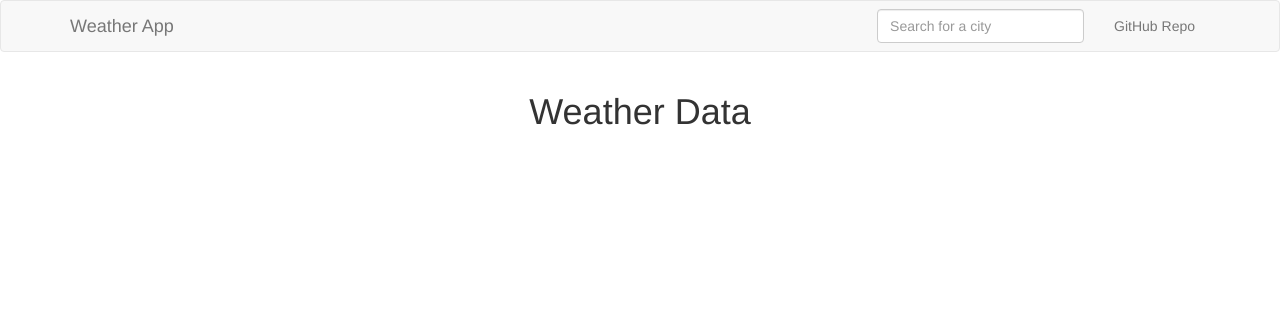
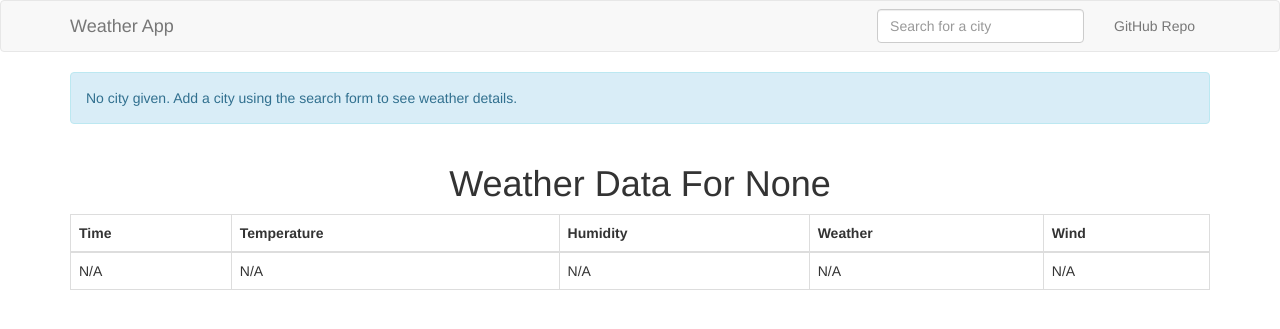
Before and after one commit to pereruannabaala/WeatherApp, a Flask app: page / in a window 1280 px wide. Shown: the top 329 px of the page. Run offline with Flask 3, Linux system fonts and the light colour scheme; some libraries are stand-ins or nearby versions.

Commit message:
Dev: Display weather data

```diff
--- a/app/routes.py
+++ b/app/routes.py
@@ -1,6 +1,8 @@
 from app import app
-from flask import render_template, url_for, redirect, g, session
+from flask import render_template, url_for, redirect, g, request, \
+    flash, Response, json, session
 from app.forms import SearchForm
+import urllib
 
 # Executed before the a function
 @app.before_request
@@ -11,8 +13,30 @@
 # It will have a form to accept user input (city name)
 # It will process the data needed to show the weather of the city
 # Data will be passed to the templates for display
-@app.route('/', methods=['GET', 'POST'])
-@app.route('/index', methods=['GET', 'POST'])
+@app.route('/')
+@app.route('/index')
 def index():
-    form = SearchForm()
-    return render_template('index.html', title='Weather Data', form=form)
+    city = request.args.get('q')
+    print('City:', city)
+    if city is not None:
+        data = {}
+        data['q'] = city
+        print(data['q'])
+        data['appid'] = app.config['WEATHERMAP_API']
+        data['units'] = 'metrics'
+        url_values = urllib.parse.urlencode(data)
+        url = 'http://api.openweathermap.org/data/2.5/forecast'
+        full_url = url + '?' + url_values
+        data = urllib.request.urlopen(full_url)
+        resp = Response(data)
+        print(resp.status_code)
+        data=json.loads(data.read().decode('utf8'))
+        print(data['list'])
+    else:
+        flash('No city given. Add a city using the search form to see weather details.')
+        data = {}
+    return render_template(
+        'index.html',
+        title=f'Weather Data For {city}',
+        city=city,
+        data=data)
--- a/app/templates/index.html
+++ b/app/templates/index.html
@@ -4,6 +4,40 @@
 <div class="row">
     <div class="col-md-12">
         <h1 class="text-center">{{ title }}</h1>
+        <div class="table-responsive">
+            <table class="table table-bordered table-hover">
+                <thead>
+                    <tr>
+                        <th>Time</th>
+                        <th>Temperature</th>
+                        <th>Humidity</th>
+                        <th>Weather</th>
+                        <th>Wind</th>
+                    </tr>
+                </thead>
+                <tbody>
+                    {% if city %}
+                        {% for item in data["list"] %}
+                            <tr>
+                                <td>{{ item["dt_txt"] }}</td>
+                                <td>{{ item["main"]["temp"] }}°C</td>
+                                <td>{{ item["main"]["humidity"] }}%</td>
+                                <td><div id="weather"><img src="http://openweathermap.org/img/w/{{ item["weather"][0]["icon"] }}.png"></img> {{ item["weather"][0]["main"] }}</div></td>
+                                <td>{{ '%.2f' % (item["wind"]["speed"]*3.6) }} km/h ({{ item["wind"]["deg"] }} deg)</td>
+                            </tr>
+                        {% endfor %}
+                    {% else %}
+                        <tr>
+                            <td>N/A</td>
+                            <td>N/A</td>
+                            <td>N/A</td>
+                            <td>N/A</td>
+                            <td>N/A</td>
+                        </tr>
+                    {% endif %}
+                </tbody>
+            </table>
+        </div>
     </div>
 </div>
 {% endblock %}
```
